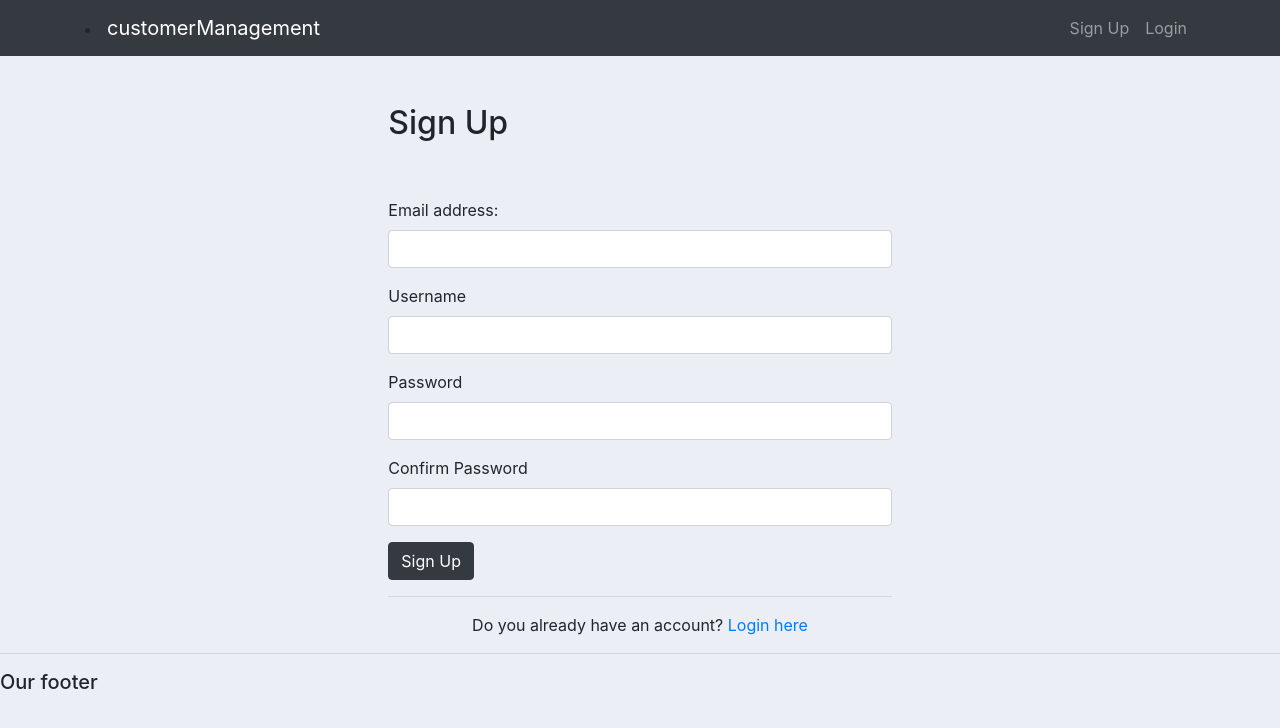
After one commit to gauravthapar/customerManagement, a Django app: page /signup/ in a window 1280 px wide. The commit adds this page. Shown: the top 728 px of the page. Run offline with Django 3.2, Linux system fonts and the light colour scheme; some libraries are stand-ins or nearby versions.

Commit message:
signup, login and logut added

```diff
--- a/accounts/forms.py
+++ b/accounts/forms.py
@@ -1,7 +1,25 @@
 from django.forms import ModelForm
 from .models import Order
+from django import forms
+from django.contrib.auth.models import User
+from django.contrib.auth.forms import UserCreationForm
 
 class OrderForm(ModelForm):
     class Meta:
         model = Order
         fields = '__all__'
+
+class SignUpForm(UserCreationForm):
+    username = forms.CharField(max_length=30)
+    email = forms.EmailField(max_length=200)
+
+    class Meta:
+        model = User
+        fields = ('username', 'email', 'password1', 'password2', )
+
+    def clean_email(self):
+        email = self.cleaned_data.get('email')
+        email_qs = User.objects.filter(email=email)
+        if email_qs.exists():
+            raise forms.ValidationError("Already exist")
+        return email
--- a/accounts/templates/accounts/navbar.html
+++ b/accounts/templates/accounts/navbar.html
@@ -1,4 +1,4 @@
-<nav class="navbar navbar-expand-lg navbar-dark bg-dark">
+{% comment %} <nav class="navbar navbar-expand-lg navbar-dark bg-dark">
   <a class="navbar-brand" href="#">customerManagement</a>
   <button class="navbar-toggler" type="button" data-toggle="collapse" data-target="#navbarNav" aria-controls="navbarNav" aria-expanded="false" aria-label="Toggle navigation">
     <span class="navbar-toggler-icon"></span>
@@ -13,4 +13,67 @@
       </li>
     </ul>
   </div>
+</nav> {% endcomment %}
+
+
+
+
+<nav class="navbar navbar-expand-md navbar-dark bg-dark">
+<div class="container">
+    {% if user.is_authenticated %}
+      <li>
+        <a class="navbar-brand" href="">
+          <span>customerManagement</span>
+        </a>
+      </li>
+    {% else %}
+      <li>
+        <a class="navbar-brand" href="">
+          <span>customerManagement</span>
+        </a>
+      </li>
+    {% endif %}
+    <button class="navbar-toggler" type="button" data-toggle="collapse" data-target="#navbarNav" aria-controls="navbarNav" aria-expanded="false" aria-label="Toggle navigation">
+        <span class="navbar-toggler-icon"></span>
+    </button>
+    <div class="collapse navbar-collapse" id="navbarNav">
+    {% if user.is_authenticated %}
+        <ul class="navbar-nav mr-auto">
+            <li class="nav-item">
+              <a class="nav-link" href="{% url 'home'%}">Dashboard</a>
+            </li>
+            <li class="nav-item">
+              <a class="nav-link" href="{% url 'products'%}">Products</a>
+            </li>
+        </ul>
+    {% endif %}
+    <ul class="navbar-nav ml-auto">
+            {% if user.is_authenticated %}
+                <li class="nav-item">
+                    <!-- <a href="#" onclick="$('#signOutBtn').click()" class="nav-link">Logout</a> -->
+                    <div class="dropdown">
+                        <button class="btn btn-dark dropdown-toggle" type="button" id="dropdownMenuButton" data-toggle="dropdown" aria-haspopup="true" aria-expanded="false">
+                            {{ user.username }}
+                        </button>
+                        <div class="dropdown-menu" aria-labelledby="dropdownMenuButton">
+                            <a class="dropdown-item" href="#" onclick="$('#signOutBtn').click()" class="nav-link">Logout</a>
+                            <a class="dropdown-item" href="">Change Password</a>
+                        </div>
+                    </div>
+                    <form style='display: none;' method="POST" action="{% url 'logoutuser' %}">
+                        {% csrf_token %}
+                        <button id="signOutBtn" type="submit">Logout</button>
+                    </form>
+                </li>
+            {% else %}
+                <li class="nav-item">
+                    <a class="nav-link" href="{% url 'signupuser' %}">Sign Up</a>
+                </li>
+                <li class="nav-item">
+                    <a class="nav-link" href="{% url 'loginuser' %}">Login</a>
+                </li>
+            {% endif %}
+        </ul>
+    </div>
+</div>
 </nav>
--- /dev/null
+++ b/accounts/templates/accounts/signupuser.html
@@ -0,0 +1,42 @@
+{%  extends 'accounts/main.html' %}
+{% load static %}
+{% block content %}
+    <div class="row justify-content-center mt-5">
+        <div class="col-md-5">
+            <h2>Sign Up</h2>
+        </div>
+    </div>
+    <div class="row justify-content-center mt-5">
+        <div class="col-md-5">
+            {% if error %}
+                <div class="alert alert-danger" role="alert">
+                    {{ error }}
+                </div>
+            {% endif %}
+            <form method="POST">
+                {% csrf_token %}
+                <div class="form-group">
+                    <label for="email">Email address:</label>
+                    <input type="email" name="email" class="form-control" autocomplete="off" maxlength="254" id="email">
+                </div>
+                <div class="form-group">
+                    <label for="username">Username</label>
+                    <input type="text" name="username" autocomplete="off" class="form-control" id="username" aria-describedby="usernameHelp">
+                </div>
+                <div class="form-group">
+                    <label for="password1">Password</label>
+                    <input type="password" name="password1" autocomplete="off" class="form-control" id="password1">
+                </div>
+                <div class="form-group">
+                    <label for="password2">Confirm Password</label>
+                    <input type="password" name="password2" autocomplete="off" class="form-control" id="password2">
+                </div>
+                <button type="submit" class="btn btn-dark">Sign Up</button>
+            </form>
+            <hr>
+            <div class="text-center">
+                Do you already have an account? <a href="{% url 'loginuser' %}">Login here</a>
+            </div>
+        </div>
+    </div>
+{% endblock %}
--- a/accounts/urls.py
+++ b/accounts/urls.py
@@ -8,4 +8,8 @@ urlpatterns = [
     path('create_order/<str:pk>', views.createOrder, name="create_order"),
     path('update_order/<str:pk>', views.updateOrder, name="update_order"),
     path('delete_order/<str:pk>', views.deleteOrder, name="delete_order"),
+
+    path('signup/',views.signupuser, name = 'signupuser'),
+    path('login/',views.loginuser, name ="loginuser"),
+    path('logout/',views.logoutuser, name = 'logoutuser'),
 ]
--- a/accounts/views.py
+++ b/accounts/views.py
@@ -1,10 +1,63 @@
 from django.shortcuts import render, redirect
 from django.http import HttpResponse
 from . models import *
-from . forms import OrderForm
+from . forms import OrderForm, SignUpForm
 from . filters import OrderFilter
 # Create your views here.
+from django.contrib.auth.decorators import login_required
+from django.contrib.auth.forms import UserCreationForm, AuthenticationForm
+from django.contrib.auth.models import User
+from django.contrib.auth import login, logout, authenticate
 
+
+
+
+def signupuser(request):
+    if request.user.is_authenticated:
+        return redirect('home')
+    else:
+        form = SignUpForm(request.POST)
+        if request.method == "POST":
+            if form.is_valid():
+                form.save()
+                username = form.cleaned_data.get('username')
+                password = form.cleaned_data.get('password1')
+                user = authenticate(username=username, password=password)
+                login(request, user)
+                return redirect('loginuser')
+            else:
+                context = {
+                    'form': form,
+                    'error': form.errors
+                }
+                return render(request, 'accounts/signupuser.html', context )
+        else:
+            return render(request, 'accounts/signupuser.html', {'form': form})
+
+
+def loginuser(request):
+    if request.user.is_authenticated:
+        return redirect('home')
+    else:
+        if request.method == 'GET':
+            context = {
+                'form':AuthenticationForm()
+            }
+            return render(request, 'accounts/loginuser.html', context )
+        else:
+            user = authenticate(request, username=request.POST['username'], password=request.POST['password'])
+            if user is None:
+                context = {
+                    'form': AuthenticationForm(),
+                    'error': 'username and password doest not match'
+                }
+                return render(request, 'accounts/loginuser.html', context )
+            else:
+                login(request,user)
+                return redirect('home')
+
+
+@login_required(login_url="loginuser")
 def home(request):
     customers = Customer.objects.all()
     orders = Order.objects.all()
@@ -22,11 +75,14 @@ def home(request):
     }
     return render(request, 'accounts/dashboard.html', context)
 
+@login_required(login_url="loginuser")
 def products(request):
     products = Product.objects.all()
 
     return render(request, 'accounts/products.html',{'products':products})
 
+
+@login_required(login_url="loginuser")
 def customer(request, pk):
     customer = Customer.objects.get(id=pk)
     orders = customer.order_set.all()
@@ -41,6 +97,8 @@ def customer(request, pk):
     }
     return render(request, 'accounts/customer.html',context)
 
+
+@login_required(login_url="loginuser")
 def createOrder(request,pk):
     customer = Customer.objects.get(id=pk)
     form = OrderForm(initial={'customer':customer})
@@ -55,6 +113,7 @@ def createOrder(request,pk):
     return render(request, 'accounts/order_form.html',context)
 
 
+@login_required(login_url="loginuser")
 def updateOrder(request, pk):
     order = Order.objects.get(id=pk)
     form = OrderForm(instance=order)
@@ -68,6 +127,8 @@ def updateOrder(request, pk):
     }
     return render(request, 'accounts/order_form.html', context)
 
+
+@login_required(login_url="loginuser")
 def deleteOrder(request,pk):
     order = Order.objects.get(id=pk)
     if request.method == "POST":
@@ -77,3 +138,9 @@ def deleteOrder(request,pk):
         'order':order
     }
     return render(request, 'accounts/delete.html',context)
+
+
+def logoutuser(request):
+    if request.method == "POST":
+        logout(request)
+        return redirect('loginuser')
```
Also changed, not shown: accounts/templates/accounts/loginuser.html (added, +37 -0 lines), db.sqlite3.
